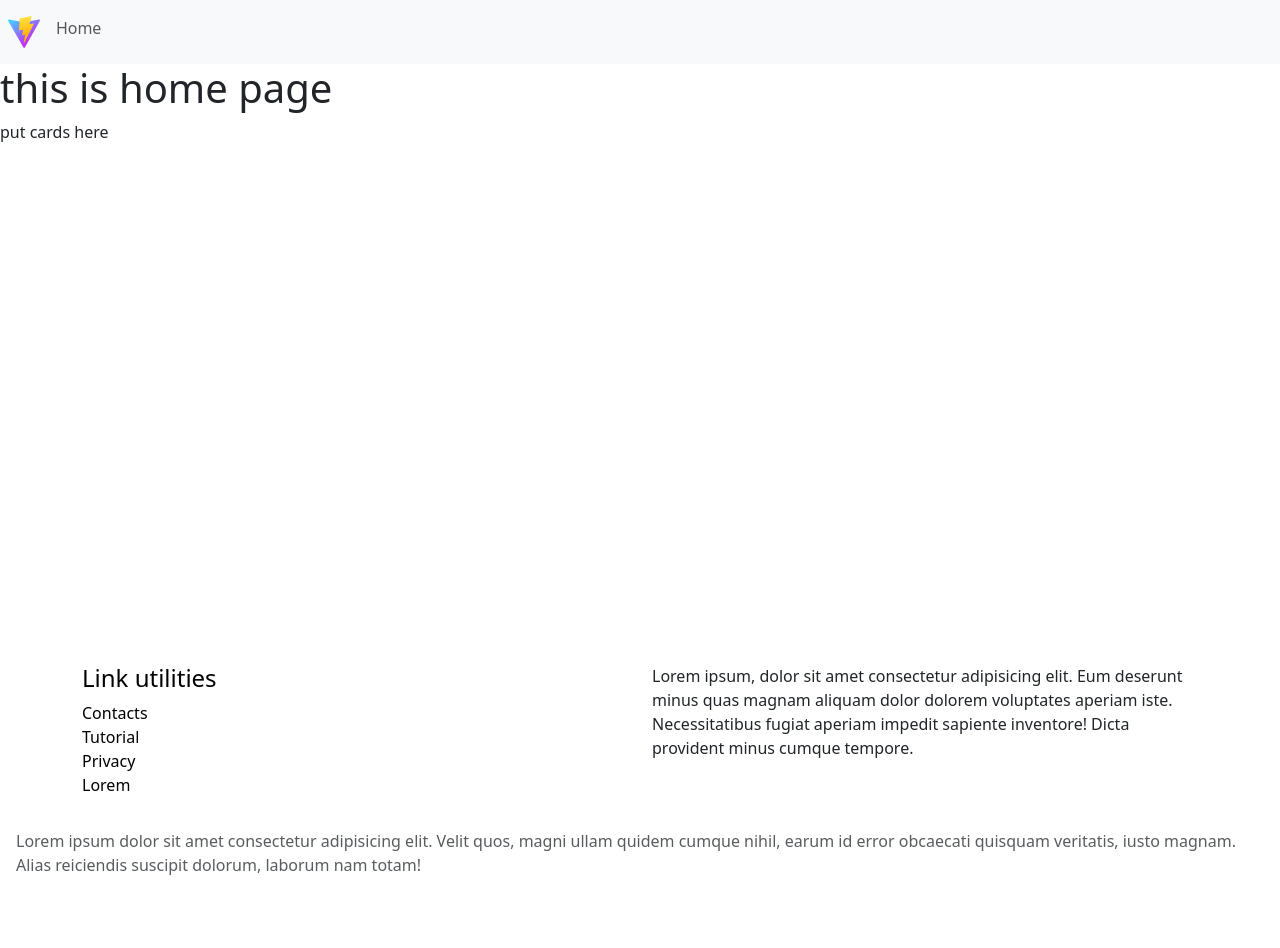
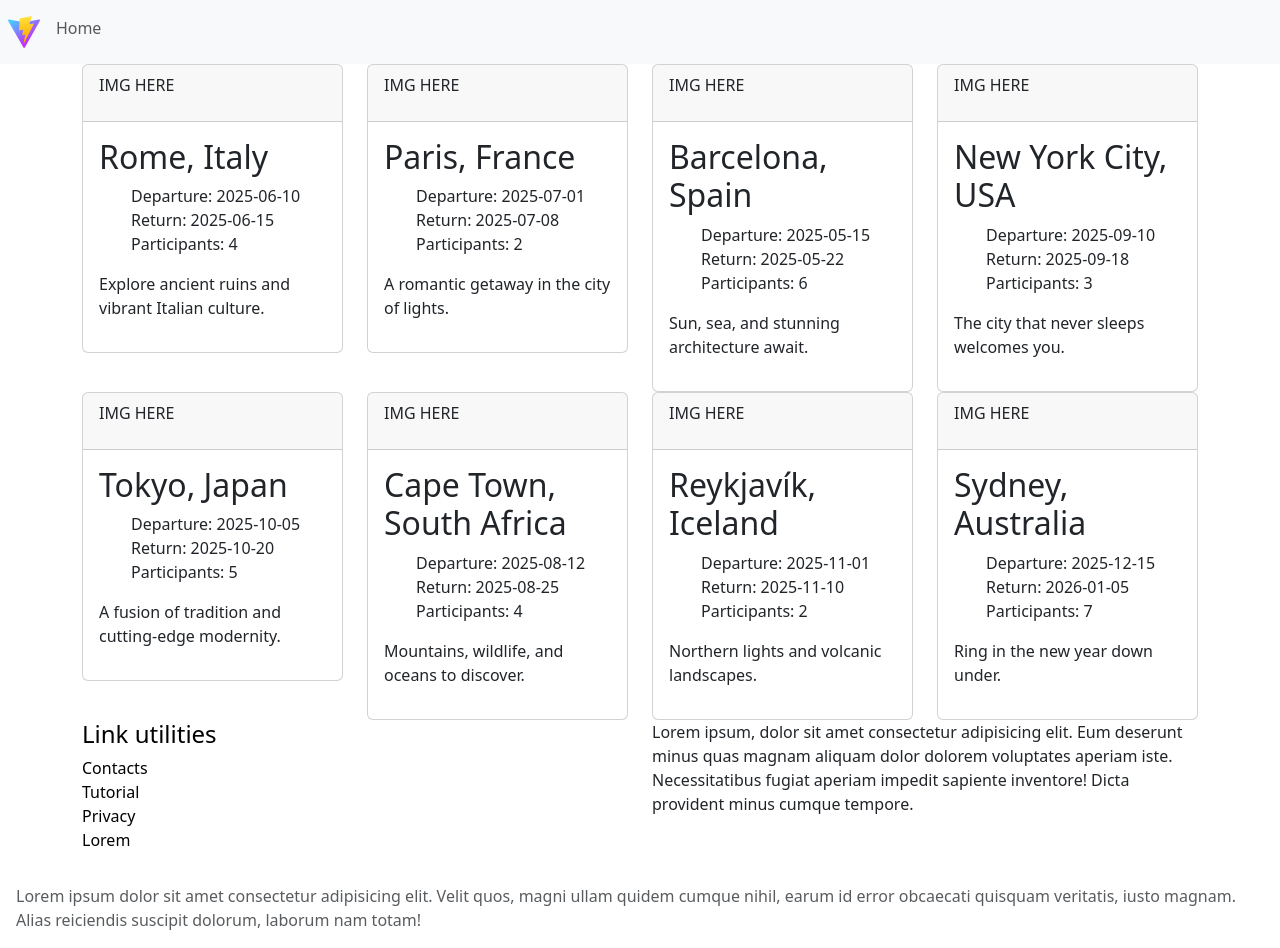
Before and after one commit to JanLascala/we-road, a React (Vite) app in the folder vite-project/: page / in a window 1280 px wide. Before the commit the page ends 893 px from the top, so only its background shows below. Built offline with nearby package versions, Linux system fonts and the light colour scheme.

Commit message:
Refactor Header and TravelCards components; update styles and structure for improved layout. Import Destinations data in HomePage and enhance card rendering. Change module export to ES6 syntax in Destinations.js and update index.css for consistent styling.

```diff
--- a/vite-project/src/Componets/Header.jsx
+++ b/vite-project/src/Componets/Header.jsx
@@ -5,15 +5,15 @@ export default function Header() {
 
     return (
         <>
-            <nav class="navbar navbar-expand navbar-light bg-light">
-                <div class="nav navbar-nav">
+            <nav className="navbar navbar-expand navbar-light bg-light">
+                <div className="nav navbar-nav">
                     <div className="logo">
-                        <a class="nav-item nav-link active" href="#" aria-current="page">
+                        <a className="nav-item nav-link active" href="#" aria-current="page">
                             <img src="vite.svg" alt="" />
                         </a>
                     </div>
 
-                    <Link class="nav-item nav-link" to="/">Home</Link>
+                    <Link className="nav-item nav-link" to="/">Home</Link>
                 </div>
             </nav>
         </>
--- a/vite-project/src/Componets/Travel_cards.jsx
+++ b/vite-project/src/Componets/Travel_cards.jsx
@@ -1,10 +1,26 @@
-export default function TravelCards() {
+import { Link } from "react-router-dom"
+export default function TravelCards({ destination }) {
+
     return (
-        <div>
-            <h1>this is travel cards</h1>
-            <p> Lorem ipsum dolor sit amet consectetur adipisicing elit. Molestias porro recusandae nam quibusdam illum alias ab cum voluptates? Sint dolorem obcaecati consectetur sequi adipisci, quo aut vel consequatur laborum in perspiciatis voluptas placeat saepe ea ipsam, ad non deserunt distinctio! Blanditiis dicta iure natus non facilis maxime culpa rem nemo!</p>
-
-            <h1>questo è un test</h1>
-        </div>
+        <>
+            <div className="col-3">
+                <Link className="card" to='/Travel_detail_card'>
+                    <div className="card-header">
+                        <p>IMG HERE</p>
+                    </div>
+                    <div className="card-body">
+                        <h2>
+                            {destination.destination}
+                        </h2>
+                        <ul>
+                            <li><span>Departure: {destination.departureDate}</span></li>
+                            <li><span>Return: {destination.returnDate}</span></li>
+                            <li>Participants: {destination.participants}</li>
+                        </ul>
+                        <p>{destination.description}</p>
+                    </div>
+                </Link>
+            </div>
+        </>
     )
 };
--- a/vite-project/src/Data/Destinations.js
+++ b/vite-project/src/Data/Destinations.js
@@ -73,4 +73,4 @@ const Destinations = [
     }
 ];
 
-module.exports = Destinations;
+export default Destinations;
--- a/vite-project/src/Pages/HomePage.jsx
+++ b/vite-project/src/Pages/HomePage.jsx
@@ -1,8 +1,18 @@
+import TravelCards from "../Componets/Travel_cards";
+import Destinations from "../Data/Destinations";
+
+
 export default function HomePage() {
+
     return (
         <>
-            <h1>this is home page</h1>
-            <p> put cards here</p>
+            <div className="container">
+                <div className="row">
+                    {
+                        Destinations.map(destination => (<TravelCards key={destination.id} destination={destination} />))
+                    }
+                </div>
+            </div>
         </>
     )
 }
--- a/vite-project/src/index.css
+++ b/vite-project/src/index.css
@@ -13,3 +13,7 @@ a {
     text-decoration: none;
     color: black;
 }
+
+li {
+    list-style: none;
+}
```
